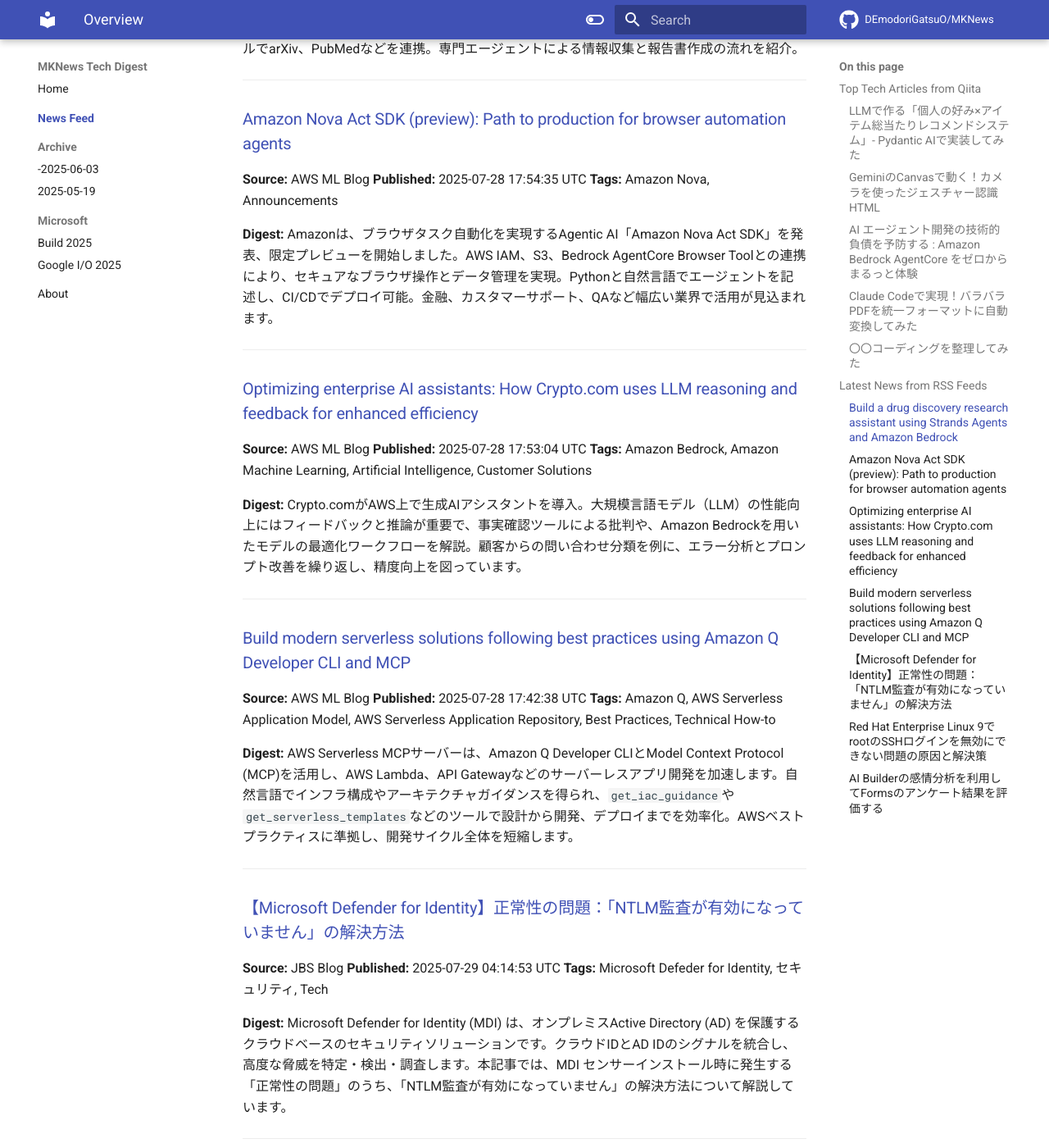
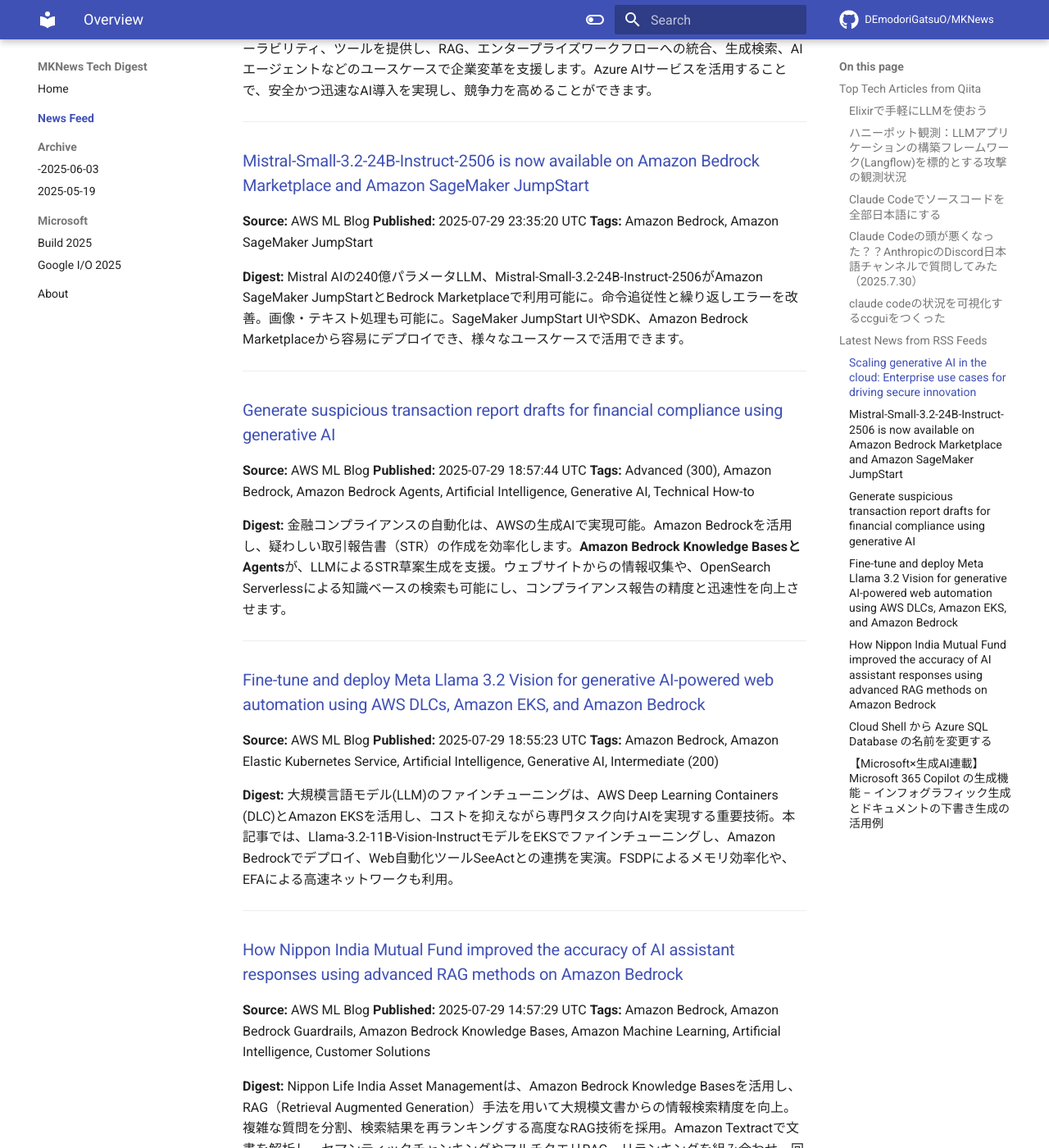
Before and after one commit to DEmodoriGatsuO/MKNews, an MkDocs documentation site: the page built from docs/news/index.md, in a window 1280 px wide and 1400 px high, scrolled down 1814 px. Shown: the whole window at 82% size. Built offline with MkDocs 1.6.1 and Material for MkDocs 9.7.7, drawn with Linux system fonts in a browser that asks for light colours; comment, search, counter and statistics services are not loaded; some of the changed text lies outside the part shown.

Commit message:
Automated AI Tech Digest - 2025-07-30

```diff
--- a/docs/news/index.md
+++ b/docs/news/index.md
@@ -1,128 +1,128 @@
-# AI Tech Trends Digest (2025-07-29)
+# AI Tech Trends Digest (2025-07-30)
 
 
 ## Top Tech Articles from Qiita
 
 
-### [ LLMで作る「個人の好み×アイテム総当たりレコメンドシステム」- Pydantic AIで実装してみた](https://qiita.com/Tadataka_Takahashi/items/982fd5a84daf71b9df02)
-**Published:** 2025-07-28 11:51:02 UTC
-**Likes:** 2
-**Tags:** Python, レコメンド, LLM, pydantic-ai
+### [Elixirで手軽にLLMを使おう](https://qiita.com/t-yamanashi/items/09252bec9915e93abca8)
+**Published:** 2025-07-29 11:33:39 UTC
+**Likes:** 4
+**Tags:** Elixir, AI, LLM, ollama
 
 **Digest:**
-LLMとPydantic AIを用いた**レコメンドシステム**構築。ユーザーの好みと全アイテムを総当たりで分析し、**Pydantic AI**で構造化された詳細な理由とスコア、避けるべきアイテムを提示。**カレー専門店**での実装例では、ベジタリアン向けや激辛好き向けなど、多様なニーズに合わせたレコメンドを実現。LLMの**言語理解力**により、詳細な説明と柔軟なレコメンドが可能に。
+OllamaはローカルでLLMを実行できるツールで、プライバシー保護に優れています。Ubuntu環境でのインストールは`curl ... | sh`で、モデルダウンロード後、`ollama run gemma3:1b`で動作確認。Elixirプロジェクトへの導入には`{:ollama, "0.8.0"}`を`mix.exs`に追加し、`mix deps.get`で依存関係を取得。`Ollama.completion`でLLMと対話可能、RPI5では量子化モデルも利用できます。
 
 ---
 
-### [GeminiのCanvasで動く！カメラを使ったジェスチャー認識HTML](https://qiita.com/takatama/items/d4da6442038c7c05070a)
-**Published:** 2025-07-28 10:59:55 UTC
-**Likes:** 2
-**Tags:** JavaScript, Gemini, MediaPipe
+### [ハニーポット観測：LLMアプリケーションの構築フレームワーク(Langflow)を標的とする攻撃の観測状況](https://qiita.com/melymmt/items/0cec12f43189ab79564c)
+**Published:** 2025-07-30 00:24:43 UTC
+**Likes:** 3
+**Tags:** Security, honeypot, LLM, langflow
 
 **Digest:**
-GeminiのCanvasで、カメラを使ったWebアプリ開発が可能に。MediaPipeで手のジェスチャー認識も実現し、ピースサインなど6種類のサインに対応。HTMLコードを使い、Geminiに改造を依頼してスムーズな開発が可能です。MediaPipeは顔認識や物体検出など多様な機能を持ち、様々なアプリに応用できます。
+三菱電機が、LLMアプリケーション構築フレームワーク「Langflow」の脆弱性CVE-2025-3248を標的とした攻撃を観測。認証不足により任意のコード実行が可能で、CVSSv3スコア9.8の深刻な脆弱性です。攻撃者は/api/v1/validate/codeにPythonコードを送信し、/etc/passwdの内容を窃取しようとしていました。攻撃は米国とロシアからで、LLM関連ツールのセキュリティ対策の重要性を訴えています。
 
 ---
 
-### [AI エージェント開発の技術的負債を予防する : Amazon Bedrock AgentCore をゼロからまるっと体験](https://qiita.com/icoxfog417/items/f21bb92352277d2ddc66)
-**Published:** 2025-07-29 05:50:56 UTC
-**Likes:** 0
-**Tags:** AWS, GenerativeAI, StrandsAgents, AgentCore
+### [Claude Codeでソースコードを全部日本語にする](https://qiita.com/mjnfhbuvwebwfiejcnw/items/b499c137504f3e9eb8d7)
+**Published:** 2025-07-30 02:02:18 UTC
+**Likes:** 1
+**Tags:** Swift, 日本語プログラミング, Claude, AIエージェント, ClaudeCode
 
 **Digest:**
-AIエージェント開発の技術的負債を予防する「Amazon Bedrock AgentCore」を紹介。実装非依存のランタイム環境を提供し、LangChainなどのフレームワークを問わず利用可能。Code InterpreterやBrowserといったセキュアな実行環境も提供。2028年には業務の15%がAIエージェントで自律化すると予測され、負債蓄積対策が重要。
+日本語識別子プログラミングの実践として、SwiftUIチュートリアルソースコードの英語識別子をClaude Codeで日本語化に挑戦。型名、プロパティ名、メソッド名など広範囲に日本語化し、ファイル名変更も実施。プロンプトに注意点やXcodeプロジェクトファイルへの対応を指示。ウクライナ語やアラビア語でも同様に作業が完了。ソースコードリーディング、学習コンテンツとしての活用も期待できる。
 
 ---
 
-### [Claude Codeで実現！バラバラPDFを統一フォーマットに自動変換してみた](https://qiita.com/k_nabe/items/f0bbcf958871eba8b4c5)
-**Published:** 2025-07-29 02:31:36 UTC
-**Likes:** 0
-**Tags:** API, 業務自動化, Claude, 実装事例
+### [Claude Codeの頭が悪くなった？？AnthropicのDiscord日本語チャンネルで質問してみた（2025.7.30）](https://qiita.com/SFITB/items/9608d079f9aa925ca171)
+**Published:** 2025-07-29 20:49:07 UTC
+**Likes:** 1
+**Tags:** AI, discord, Anthropic, ClaudeCode
 
 **Digest:**
-PDFフォーマットの課題を、Claude×Claude Codeで20分で解決。要件定義、@docs参照、planモード活用で、バラバラなPDFを統一化するシステムを実装し、60倍の業務効率化を実現。OpenAIのStructured OutputでJSON構造化し、UIも完備。日本語フォント対応、OCR、非同期処理による高速化も。開発時間は20分で、ROIも抜群！
+X（旧Twitter）で、AnthropicのClaude Codeの性能低下に関する意見が拡散。GitHubのissueを根拠にv1.0.24へのダウングレードが提案されました。公式Discordの日本語チャンネルで質問したところ、7/30に回答があり、問題は他国では起きていない可能性、v1.0.24への対応でも解決しないことが判明しました。Discordは開発者と意見交換できる貴重な場です。
 
 ---
 
-### [〇〇コーディングを整理してみた](https://qiita.com/sm_beats_keys/items/489d4b8eb783e93416ff)
-**Published:** 2025-07-29 01:04:05 UTC
-**Likes:** 0
-**Tags:** AI, cursor, copilot, Claude, バイブコーディング
+### [claude codeの状況を可視化するccguiをつくった](https://qiita.com/jun910/items/f50c4a24e392751457a4)
+**Published:** 2025-07-29 07:06:34 UTC
+**Likes:** 1
+**Tags:** npm, Claude, ClaudeCode
 
 **Digest:**
-AIを活用したコーディング手法の分類。**AIコーディング**は、AIがコード提案や補完を行う開発スタイル。**エージェンティックコード**は、AIエージェントが自律的にタスクを実行し、自動化。**バイブコーディング**は、自然言語指示でコード生成し、試行錯誤するスタイル。**プロンプトエンジニアリング**は、AIへの指示を最適化する技術。
+Claude Codeの利用を効率化するGUIツール「CCGUI」が登場。**Claude Code** のセッション履歴を可視化し、使用量分析、プロジェクト管理を可能にします。**npm** パッケージとして提供され、インストールは簡単。**CC Vibe** 機能で爆速開発もサポート。開発過程でもClaude Codeを活用し、効果的な使い方のコツも紹介。
 
 ---
 
 ## Latest News from RSS Feeds
 
 
-### [Build a drug discovery research assistant using Strands Agents and Amazon Bedrock](https://aws.amazon.com/blogs/machine-learning/build-a-drug-discovery-research-assistant-using-strands-agents-and-amazon-bedrock/)
-**Source:** AWS ML Blog
-**Published:** 2025-07-28 19:14:26 UTC
-**Tags:** Advanced (300), Amazon Bedrock, Artificial Intelligence, Life Sciences, Technical How-to
+### [Scaling generative AI in the cloud: Enterprise use cases for driving secure innovation](https://azure.microsoft.com/en-us/blog/scaling-generative-ai-in-the-cloud-enterprise-use-cases-for-driving-secure-innovation/)
+**Source:** Azure AI Blog
+**Published:** 2025-07-29 15:00:00 UTC
+**Tags:** AI + machine learning, Internet of things, AI, Generative AI
 
 **Digest:**
-創薬研究を加速するため、GenentechやAstraZenecaはAIエージェントを活用。本記事では、Strands Agents SDKとAmazon Bedrockを用いて、複数のデータベースを検索しレポート生成する研究アシスタントを構築する方法を解説。AnthropicのClaudeモデルを使用し、MCPツールでarXiv、PubMedなどを連携。専門エージェントによる情報収集と報告書作成の流れを紹介。
+クラウド移行は、ビジネスにおけるAI活用を加速させる鍵です。Azureは、柔軟性、スケーラビリティ、ツールを提供し、RAG、エンタープライズワークフローへの統合、生成検索、AIエージェントなどのユースケースで企業変革を支援します。Azure AIサービスを活用することで、安全かつ迅速なAI導入を実現し、競争力を高めることができます。
 
 ---
 
-### [Amazon Nova Act SDK (preview): Path to production for browser automation agents](https://aws.amazon.com/blogs/machine-learning/amazon-nova-act-sdk-preview-path-to-production-for-browser-automation-agents/)
+### [Mistral-Small-3.2-24B-Instruct-2506 is now available on Amazon Bedrock Marketplace and Amazon SageMaker JumpStart](https://aws.amazon.com/blogs/machine-learning/mistral-small-3-2-24b-instruct-2506-is-now-available-on-amazon-bedrock-marketplace-and-amazon-sagemaker-jumpstart/)
 **Source:** AWS ML Blog
-**Published:** 2025-07-28 17:54:35 UTC
-**Tags:** Amazon Nova, Announcements
+**Published:** 2025-07-29 23:35:20 UTC
+**Tags:** Amazon Bedrock, Amazon SageMaker JumpStart
 
 **Digest:**
-Amazonは、ブラウザタスク自動化を実現するAgentic AI「Amazon Nova Act SDK」を発表、限定プレビューを開始しました。AWS IAM、S3、Bedrock AgentCore Browser Toolとの連携により、セキュアなブラウザ操作とデータ管理を実現。Pythonと自然言語でエージェントを記述し、CI/CDでデプロイ可能。金融、カスタマーサポート、QAなど幅広い業界で活用が見込まれます。
+Mistral AIの240億パラメータLLM、Mistral-Small-3.2-24B-Instruct-2506がAmazon SageMaker JumpStartとBedrock Marketplaceで利用可能に。命令追従性と繰り返しエラーを改善。画像・テキスト処理も可能に。SageMaker JumpStart UIやSDK、Amazon Bedrock Marketplaceから容易にデプロイでき、様々なユースケースで活用できます。
 
 ---
 
-### [Optimizing enterprise AI assistants: How Crypto.com uses LLM reasoning and feedback for enhanced efficiency](https://aws.amazon.com/blogs/machine-learning/optimizing-enterprise-ai-assistants-how-crypto-com-uses-llm-reasoning-and-feedback-for-enhanced-efficiency/)
+### [Generate suspicious transaction report drafts for financial compliance using generative AI](https://aws.amazon.com/blogs/machine-learning/generate-suspicious-transaction-report-drafts-for-financial-compliance-using-generative-ai/)
 **Source:** AWS ML Blog
-**Published:** 2025-07-28 17:53:04 UTC
-**Tags:** Amazon Bedrock, Amazon Machine Learning, Artificial Intelligence, Customer Solutions
+**Published:** 2025-07-29 18:57:44 UTC
+**Tags:** Advanced (300), Amazon Bedrock, Amazon Bedrock Agents, Artificial Intelligence, Generative AI, Technical How-to
 
 **Digest:**
-Crypto.comがAWS上で生成AIアシスタントを導入。大規模言語モデル（LLM）の性能向上にはフィードバックと推論が重要で、事実確認ツールによる批判や、Amazon Bedrockを用いたモデルの最適化ワークフローを解説。顧客からの問い合わせ分類を例に、エラー分析とプロンプト改善を繰り返し、精度向上を図っています。
+金融コンプライアンスの自動化は、AWSの生成AIで実現可能。Amazon Bedrockを活用し、疑わしい取引報告書（STR）の作成を効率化します。**Amazon Bedrock Knowledge BasesとAgents**が、LLMによるSTR草案生成を支援。ウェブサイトからの情報収集や、OpenSearch Serverlessによる知識ベースの検索も可能にし、コンプライアンス報告の精度と迅速性を向上させます。
 
 ---
 
-### [Build modern serverless solutions following best practices using Amazon Q Developer CLI and MCP](https://aws.amazon.com/blogs/machine-learning/build-modern-serverless-solutions-following-best-practices-using-amazon-q-developer-cli-and-mcp/)
+### [Fine-tune and deploy Meta Llama 3.2 Vision for generative AI-powered web automation using AWS DLCs, Amazon EKS, and Amazon Bedrock](https://aws.amazon.com/blogs/machine-learning/fine-tune-and-deploy-meta-llama-3-2-vision-for-generative-ai-powered-web-automation-using-aws-dlcs-amazon-eks-and-amazon-bedrock/)
 **Source:** AWS ML Blog
-**Published:** 2025-07-28 17:42:38 UTC
-**Tags:** Amazon Q, AWS Serverless Application Model, AWS Serverless Application Repository, Best Practices, Technical How-to
+**Published:** 2025-07-29 18:55:23 UTC
+**Tags:** Amazon Bedrock, Amazon Elastic Kubernetes Service, Artificial Intelligence, Generative AI, Intermediate (200)
 
 **Digest:**
-AWS Serverless MCPサーバーは、Amazon Q Developer CLIとModel Context Protocol (MCP)を活用し、AWS Lambda、API Gatewayなどのサーバーレスアプリ開発を加速します。自然言語でインフラ構成やアーキテクチャガイダンスを得られ、`get_iac_guidance`や`get_serverless_templates`などのツールで設計から開発、デプロイまでを効率化。AWSベストプラクティスに準拠し、開発サイクル全体を短縮します。
+大規模言語モデル(LLM)のファインチューニングは、AWS Deep Learning Containers (DLC)とAmazon EKSを活用し、コストを抑えながら専門タスク向けAIを実現する重要技術。本記事では、Llama-3.2-11B-Vision-InstructモデルをEKSでファインチューニングし、Amazon Bedrockでデプロイ、Web自動化ツールSeeActとの連携を実演。FSDPによるメモリ効率化や、EFAによる高速ネットワークも利用。
 
 ---
 
-### [【Microsoft Defender for Identity】正常性の問題：「NTLM監査が有効になっていません」の解決方法](https://blog.jbs.co.jp/entry/2025/07/29/131453)
-**Source:** JBS Blog
-**Published:** 2025-07-29 04:14:53 UTC
-**Tags:** Microsoft Defeder for Identity, セキュリティ, Tech
+### [How Nippon India Mutual Fund improved the accuracy of AI assistant responses using advanced RAG methods on Amazon Bedrock](https://aws.amazon.com/blogs/machine-learning/how-nippon-india-mutual-fund-improved-the-accuracy-of-ai-assistant-responses-using-advanced-rag-methods-on-amazon-bedrock/)
+**Source:** AWS ML Blog
+**Published:** 2025-07-29 14:57:29 UTC
+**Tags:** Amazon Bedrock, Amazon Bedrock Guardrails, Amazon Bedrock Knowledge Bases, Amazon Machine Learning, Artificial Intelligence, Customer Solutions
 
 **Digest:**
-Microsoft Defender for Identity (MDI) は、オンプレミスActive Directory (AD) を保護するクラウドベースのセキュリティソリューションです。クラウドIDとAD IDのシグナルを統合し、高度な脅威を特定・検出・調査します。本記事では、MDI センサーインストール時に発生する「正常性の問題」のうち、「NTLM監査が有効になっていません」の解決方法について解説しています。
+Nippon Life India Asset Managementは、Amazon Bedrock Knowledge Basesを活用し、RAG（Retrieval Augmented Generation）手法を用いて大規模文書からの情報検索精度を向上。複雑な質問を分割、検索結果を再ランキングする高度なRAG技術を採用。Amazon Textractで文書を解析し、セマンティックチャンキングやマルチクエリRAG、リランキングを組み合わせ、回答の正確性向上を目指しています。
 
 ---
 
-### [Red Hat Enterprise Linux 9でrootのSSHログインを無効にできない問題の原因と解決策](https://blog.jbs.co.jp/entry/2025/07/29/114820)
+### [Cloud Shell から Azure SQL Database の名前を変更する](https://blog.jbs.co.jp/entry/2025/07/30/125001)
 **Source:** JBS Blog
-**Published:** 2025-07-29 02:48:20 UTC
-**Tags:** RHEL, Red Hat Enterprise Linux, Tech
+**Published:** 2025-07-30 03:50:01 UTC
+**Tags:** Azure, Azure SQLDB, Azure SQL Database
 
 **Digest:**
-RHEL導入でroot SSHログインを無効化する際、構築作業で一時的に有効化後、設定変更が効かない問題が発生。原因は、`sshd_config`のIncludeディレクティブによる設定上書き。OSインストール時の設定が影響している場合も。解決策は、Includeの確認と、必要に応じた設定変更。
+Azure SQL Databaseのポイントインタイムリストアでは、リストア後のデータベース名を変更する必要があります。SSMS、SQLクエリ、AzureポータルのCloud Shellを利用した3つの方法を紹介。名前変更手順を理解し、スムーズなリストア作業を行いましょう。
 
 ---
 
-### [AI Builderの感情分析を利用してFormsのアンケート結果を評価する](https://blog.jbs.co.jp/entry/2025/07/29/094840)
+### [【Microsoft×生成AI連載】Microsoft 365 Copilot の生成機能 – インフォグラフィック生成とドキュメントの下書き生成の活用例](https://blog.jbs.co.jp/entry/2025/07/30/090959)
 **Source:** JBS Blog
-**Published:** 2025-07-29 00:48:40 UTC
-**Tags:** AI Builder, Power Automate, Power Platform
+**Published:** 2025-07-30 00:09:59 UTC
+**Tags:** Microsoft×生成AI連載, 生成AI, Copilot, Copilot for Microsoft 365, Microsoft 365 Copilot
 
 **Digest:**
-AI BuilderはPower PlatformのノーコードAIツールで、感情分析など様々なAIモデルを簡単に構築できます。Formsアンケート結果を感情分析で評価する活用例を紹介。Power Automateフローを作成し、アンケートデータを分析することで、テキストの感情（ポジティブ、ネガティブ、ニュートラル）を把握できます。
+Microsoft 365 Copilot の生成機能、インフォグラフィック作成とドキュメント下書きに焦点を当てた記事。利用シーン、メリット、注意点も解説。本連載では、Copilot を活用した様々な生成機能をシリーズで紹介しており、過去記事へのリンクも掲載。
 
 ---
```
